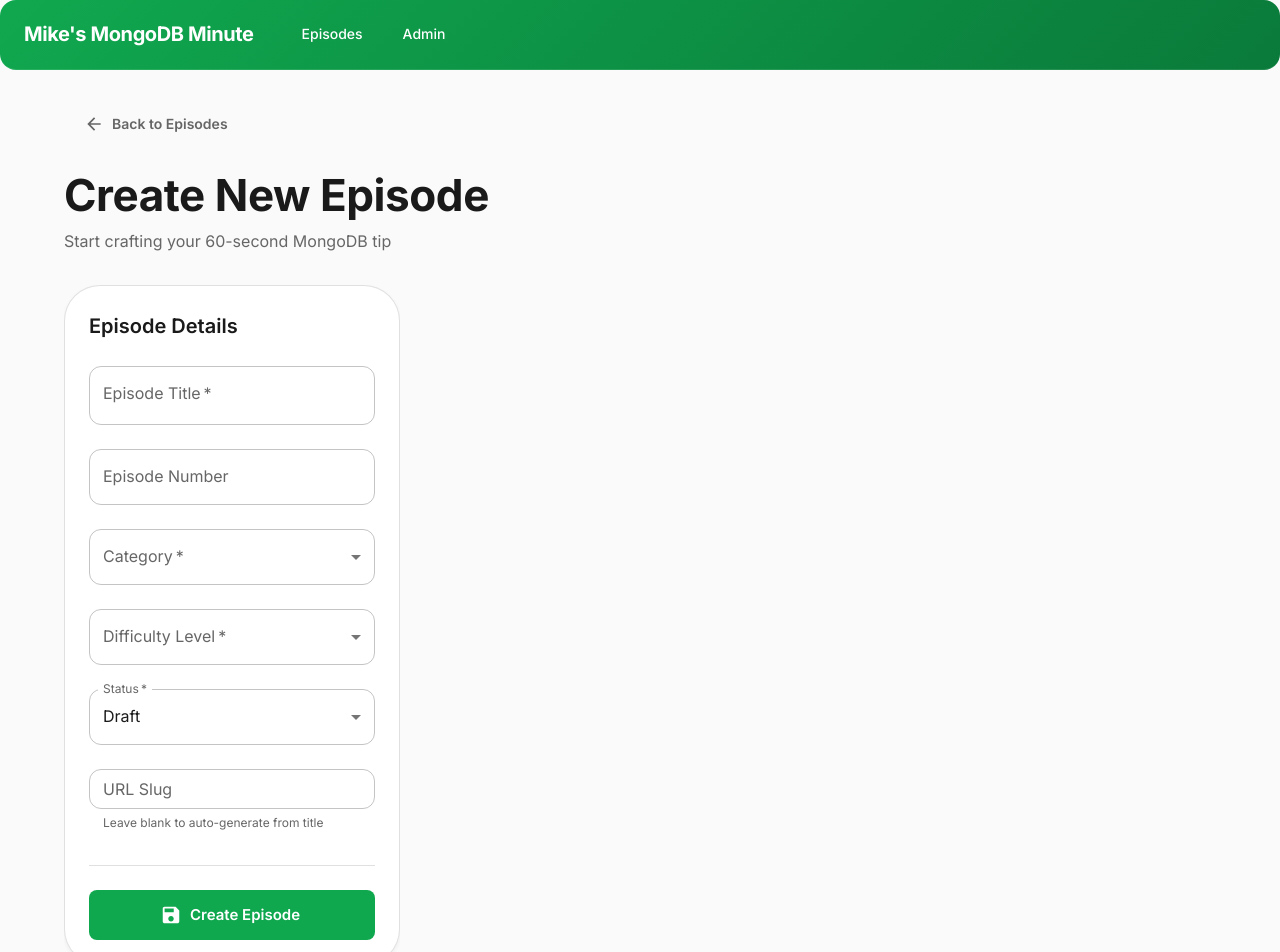
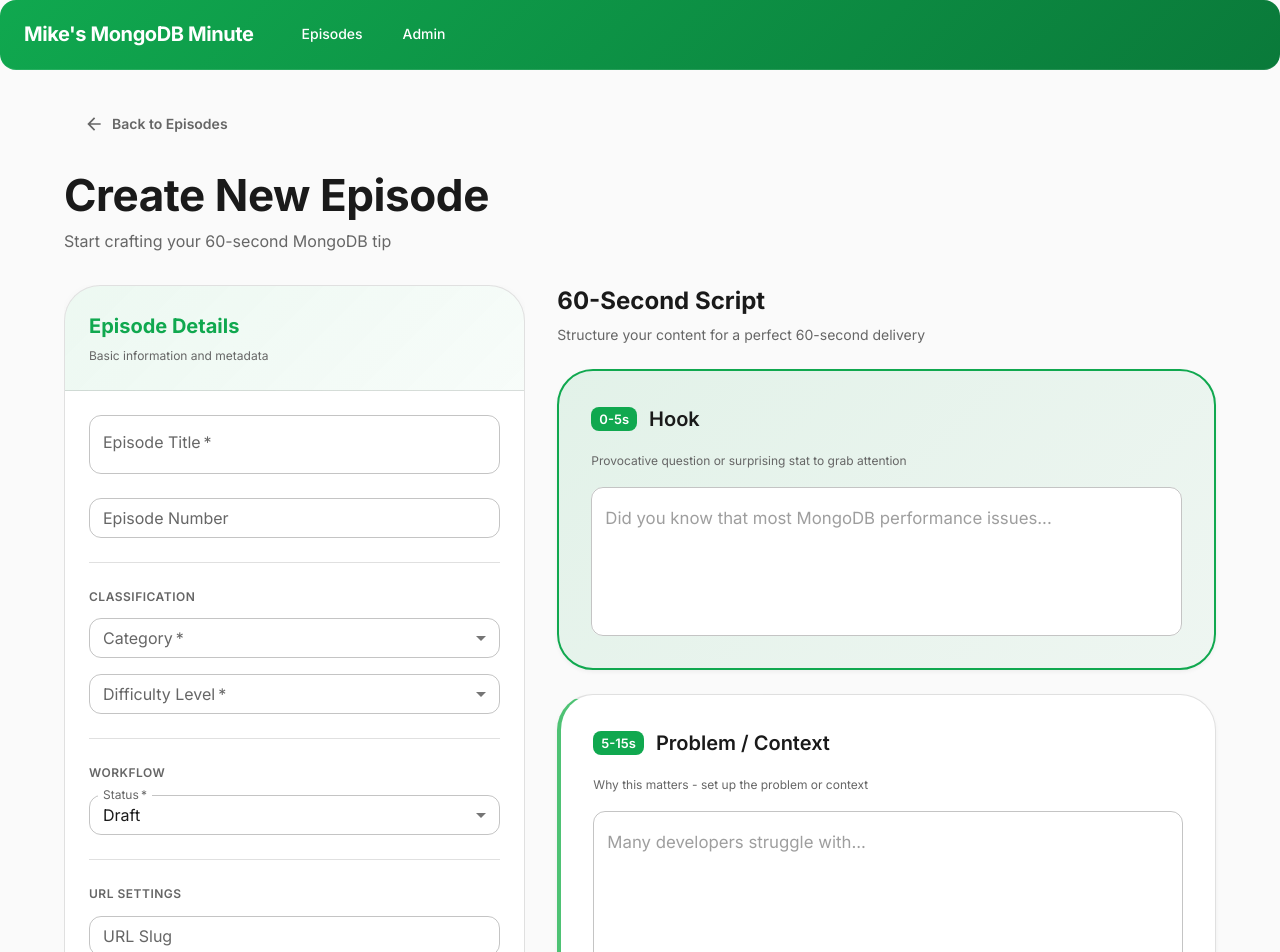
Before and after one commit to mrlynn/mikes-mongodb-minute, a Next.js app: page /admin/episodes/new in a window 1280 px wide. Shown: the top 952 px of the page. Built offline with nearby package versions, Linux system fonts and the light colour scheme.

Commit message:
fix layout

```diff
--- a/components/EpisodeForm.js
+++ b/components/EpisodeForm.js
@@ -8,13 +8,13 @@ import {
   MenuItem,
   Typography,
   Paper,
-  Grid,
   Divider,
   Stack,
   Chip,
   Accordion,
   AccordionSummary,
   AccordionDetails,
+  Grid,
 } from "@mui/material";
 import {
   Save as SaveIcon,
@@ -88,7 +88,7 @@ export default function EpisodeForm({ initialData = {}, onSubmit, submitLabel =
     <Box component="form" onSubmit={handleSubmit}>
       <Grid container spacing={4}>
         {/* Left Sidebar - Metadata */}
-        <Grid item xs={12} md={4}>
+        <Grid size={{ xs: 12, md: 5 }}>
           <Box
             sx={{
               position: { md: "sticky" },
@@ -99,18 +99,35 @@ export default function EpisodeForm({ initialData = {}, onSubmit, submitLabel =
           >
             <Paper
               sx={{
-                p: 3,
                 borderRadius: 3,
                 border: "1px solid",
                 borderColor: "divider",
+                overflow: "hidden",
+                boxShadow: "0px 2px 8px rgba(0,0,0,0.04)",
               }}
             >
-              <Typography variant="h6" sx={{ fontWeight: 600, mb: 3 }}>
+              {/* Header Section */}
+              <Box
+                sx={{
+                  background: "linear-gradient(135deg, rgba(16, 168, 79, 0.08) 0%, rgba(16, 168, 79, 0.03) 100%)",
+                  p: 3,
+                  borderBottom: "1px solid",
+                  borderColor: "divider",
+                }}
+              >
+                <Typography variant="h6" sx={{ fontWeight: 700, color: "primary.main" }}>
                   Episode Details
                 </Typography>
+                <Typography variant="caption" color="text.secondary" sx={{ mt: 0.5, display: "block" }}>
+                  Basic information and metadata
+                </Typography>
+              </Box>
 
+              {/* Form Fields Section */}
+              <Box sx={{ p: 3 }}>
                 <Stack spacing={3}>
                   {/* Title - Most Important */}
+                  <Box>
                     <TextField
                       fullWidth
                       required
@@ -125,8 +142,10 @@ export default function EpisodeForm({ initialData = {}, onSubmit, submitLabel =
                         },
                       }}
                     />
+                  </Box>
 
                   {/* Episode Number */}
+                  <Box>
                     <TextField
                       fullWidth
                       label="Episode Number"
@@ -134,8 +153,18 @@ export default function EpisodeForm({ initialData = {}, onSubmit, submitLabel =
                       value={formData.episodeNumber}
                       onChange={(e) => handleChange("episodeNumber", parseInt(e.target.value) || "")}
                       variant="outlined"
+                      size="small"
                     />
+                  </Box>
 
+                  <Divider sx={{ my: 1 }} />
+
+                  {/* Classification Group */}
+                  <Box>
+                    <Typography variant="caption" color="text.secondary" sx={{ mb: 1.5, display: "block", fontWeight: 600, textTransform: "uppercase", letterSpacing: "0.5px" }}>
+                      Classification
+                    </Typography>
+                    <Stack spacing={2}>
                       {/* Category */}
                       <TextField
                         fullWidth
@@ -145,6 +174,7 @@ export default function EpisodeForm({ initialData = {}, onSubmit, submitLabel =
                         value={formData.category}
                         onChange={(e) => handleChange("category", e.target.value)}
                         variant="outlined"
+                        size="small"
                       >
                         {CATEGORIES.map((cat) => (
                           <MenuItem key={cat} value={cat}>
@@ -162,6 +192,7 @@ export default function EpisodeForm({ initialData = {}, onSubmit, submitLabel =
                         value={formData.difficulty}
                         onChange={(e) => handleChange("difficulty", e.target.value)}
                         variant="outlined"
+                        size="small"
                       >
                         {DIFFICULTIES.map((diff) => (
                           <MenuItem key={diff} value={diff}>
@@ -169,8 +200,16 @@ export default function EpisodeForm({ initialData = {}, onSubmit, submitLabel =
                           </MenuItem>
                         ))}
                       </TextField>
+                    </Stack>
+                  </Box>
 
-                {/* Status */}
+                  <Divider sx={{ my: 1 }} />
+
+                  {/* Workflow Group */}
+                  <Box>
+                    <Typography variant="caption" color="text.secondary" sx={{ mb: 1.5, display: "block", fontWeight: 600, textTransform: "uppercase", letterSpacing: "0.5px" }}>
+                      Workflow
+                    </Typography>
                     <TextField
                       fullWidth
                       required
@@ -179,6 +218,7 @@ export default function EpisodeForm({ initialData = {}, onSubmit, submitLabel =
                       value={formData.status}
                       onChange={(e) => handleChange("status", e.target.value)}
                       variant="outlined"
+                      size="small"
                     >
                       {STATUSES.map((status) => (
                         <MenuItem key={status} value={status}>
@@ -186,8 +226,15 @@ export default function EpisodeForm({ initialData = {}, onSubmit, submitLabel =
                         </MenuItem>
                       ))}
                     </TextField>
+                  </Box>
 
-                {/* Slug */}
+                  <Divider sx={{ my: 1 }} />
+
+                  {/* URL Settings */}
+                  <Box>
+                    <Typography variant="caption" color="text.secondary" sx={{ mb: 1.5, display: "block", fontWeight: 600, textTransform: "uppercase", letterSpacing: "0.5px" }}>
+                      URL Settings
+                    </Typography>
                     <TextField
                       fullWidth
                       label="URL Slug"
@@ -197,10 +244,20 @@ export default function EpisodeForm({ initialData = {}, onSubmit, submitLabel =
                       variant="outlined"
                       size="small"
                     />
+                  </Box>
                 </Stack>
+              </Box>
 
               {/* Save Button - Sticky at bottom of sidebar */}
-              <Box sx={{ mt: 4, pt: 3, borderTop: "1px solid", borderColor: "divider" }}>
+              <Box
+                sx={{
+                  p: 3,
+                  pt: 2,
+                  borderTop: "1px solid",
+                  borderColor: "divider",
+                  backgroundColor: "grey.50",
+                }}
+              >
                 <Button
                   type="submit"
                   variant="contained"
@@ -211,6 +268,10 @@ export default function EpisodeForm({ initialData = {}, onSubmit, submitLabel =
                   sx={{
                     fontWeight: 600,
                     py: 1.5,
+                    boxShadow: "0px 4px 12px rgba(16, 168, 79, 0.3)",
+                    "&:hover": {
+                      boxShadow: "0px 6px 16px rgba(16, 168, 79, 0.4)",
+                    },
                   }}
                 >
                   {saving ? "Saving..." : submitLabel}
@@ -221,7 +282,7 @@ export default function EpisodeForm({ initialData = {}, onSubmit, submitLabel =
         </Grid>
 
         {/* Right Column - Content Editor */}
-        <Grid item xs={12} md={8}>
+        <Grid size={{ xs: 12, md: 7 }}>
           <Stack spacing={4}>
 
             {/* Script Content Section */}
@@ -525,7 +586,7 @@ export default function EpisodeForm({ initialData = {}, onSubmit, submitLabel =
                   />
                   <Divider>Social Media Links</Divider>
                   <Grid container spacing={2}>
-                    <Grid item xs={12} sm={6}>
+                    <Grid size={{ xs: 12, sm: 6 }}>
                       <TextField
                         fullWidth
                         label="YouTube"
@@ -535,7 +596,7 @@ export default function EpisodeForm({ initialData = {}, onSubmit, submitLabel =
                         size="small"
                       />
                     </Grid>
-                    <Grid item xs={12} sm={6}>
+                    <Grid size={{ xs: 12, sm: 6 }}>
                       <TextField
                         fullWidth
                         label="TikTok"
@@ -545,7 +606,7 @@ export default function EpisodeForm({ initialData = {}, onSubmit, submitLabel =
                         size="small"
                       />
                     </Grid>
-                    <Grid item xs={12} sm={4}>
+                    <Grid size={{ xs: 12, sm: 4 }}>
                       <TextField
                         fullWidth
                         label="LinkedIn"
@@ -555,7 +616,7 @@ export default function EpisodeForm({ initialData = {}, onSubmit, submitLabel =
                         size="small"
                       />
                     </Grid>
-                    <Grid item xs={12} sm={4}>
+                    <Grid size={{ xs: 12, sm: 4 }}>
                       <TextField
                         fullWidth
                         label="Instagram"
@@ -565,7 +626,7 @@ export default function EpisodeForm({ initialData = {}, onSubmit, submitLabel =
                         size="small"
                       />
                     </Grid>
-                    <Grid item xs={12} sm={4}>
+                    <Grid size={{ xs: 12, sm: 4 }}>
                       <TextField
                         fullWidth
                         label="X (Twitter)"
```
Lines whose indentation alone changed are shown as unchanged.
